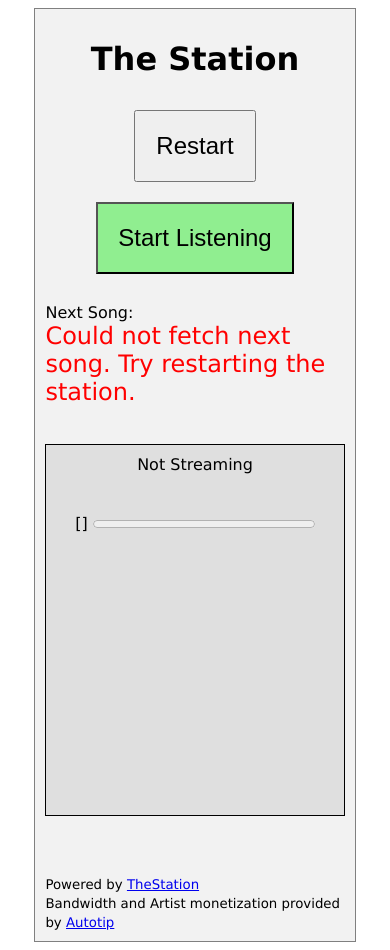
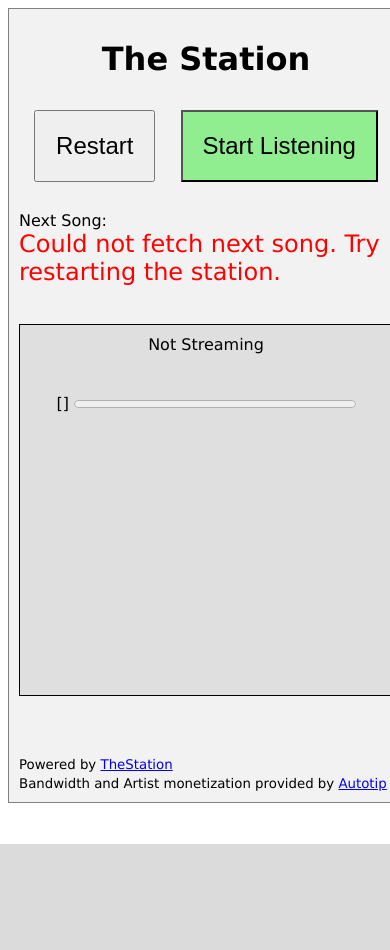
Before and after one commit to priestc/TheStation, a Django app: template station/templates/home.html in a window 390 px wide. After the commit the page ends 844 px from the top, so only its background shows below. Run offline with Django 3.2, Linux system fonts and the light colour scheme; the template is opened without the code that fills it, so the values that code supplies are empty; some libraries are stand-ins or nearby versions.

Commit message:
hopefully better mobile code

```diff
--- a/station/static/station.css
+++ b/station/static/station.css
@@ -59,7 +59,8 @@
 
 .center {
     padding: 10px;
-    width: 80%;
+    width: 100%;
+    max-width: 500px;
     background: #f2f2f2;
     border: 1px solid gray;
     font-family: verdana;
```
